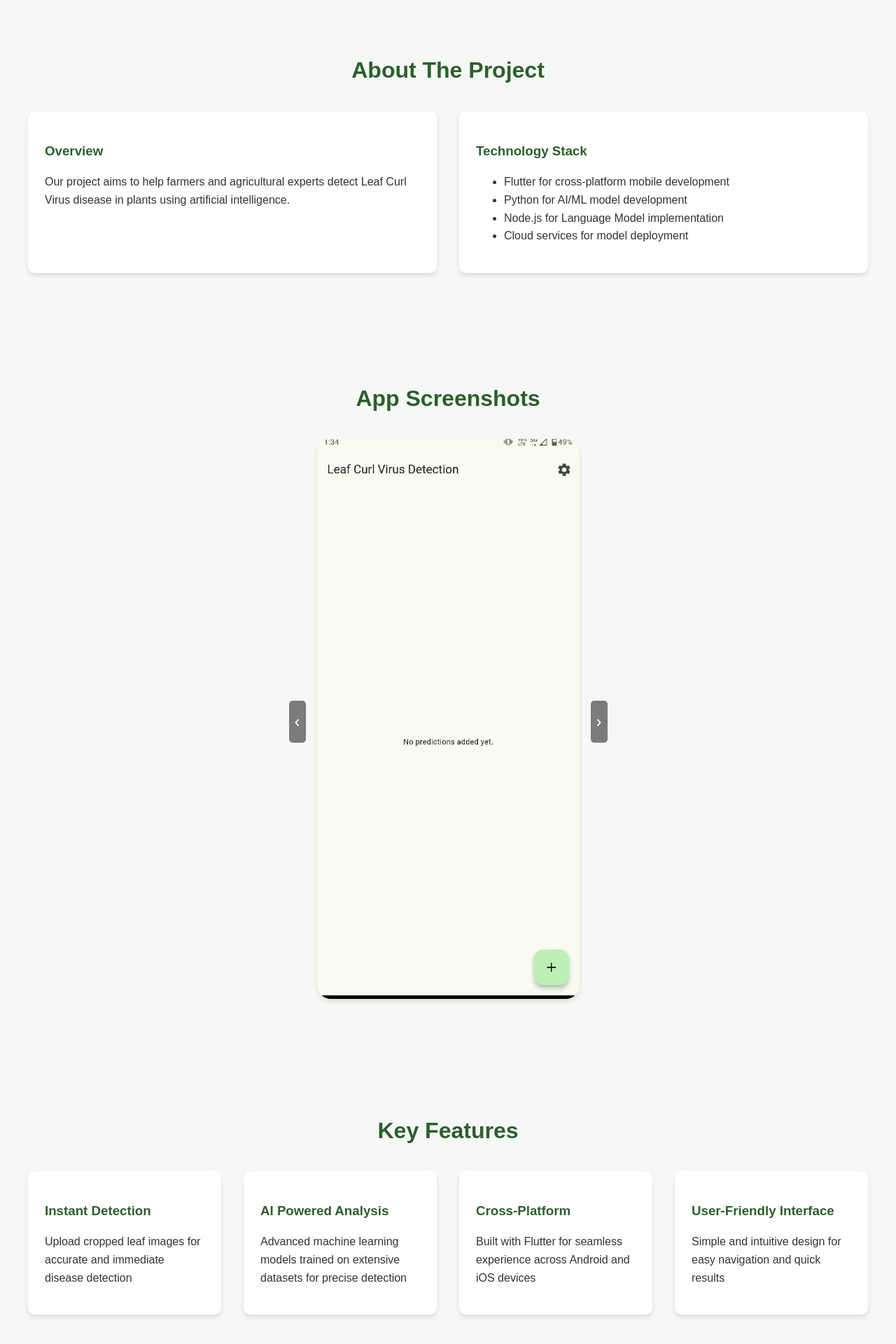
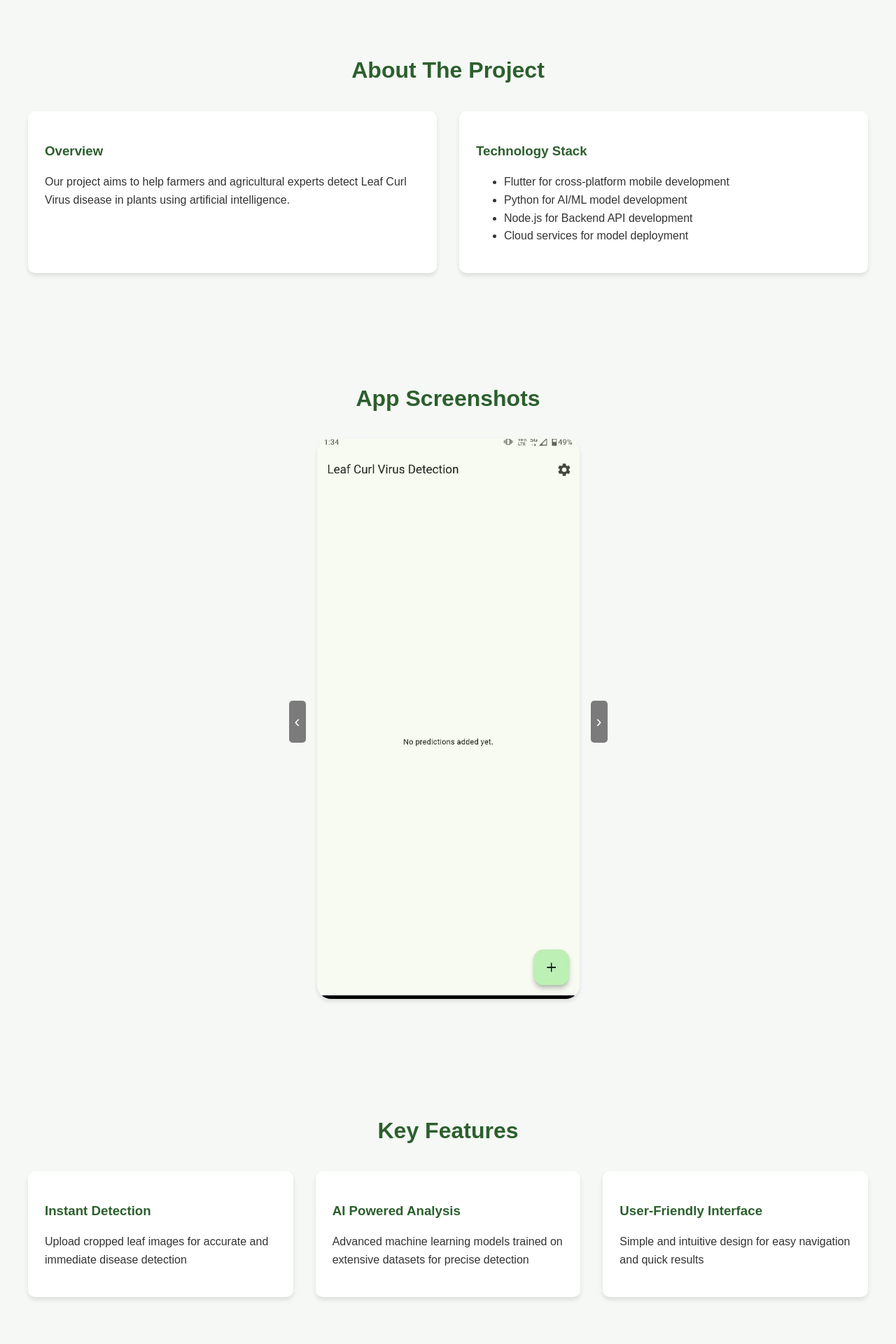
Before and after one commit to ShivaBollam07/LCVD-WebApp, a React (Create React App) app: page / in a window 1280 px wide. Shown: the part 556-2476 px from the top of the page at 70% size. Built offline with nearby package versions, Linux system fonts and the light colour scheme.

Commit message:
Update App.js

```diff
--- a/src/App.js
+++ b/src/App.js
@@ -73,7 +73,7 @@ function ProjectDetails() {
           <ul>
             <li>Flutter for cross-platform mobile development</li>
             <li>Python for AI/ML model development</li>
-            <li>Node.js for Language Model implementation</li>
+            <li>Node.js for Backend API development</li>
             <li>Cloud services for model deployment</li>
           </ul>
         </div>
@@ -119,7 +119,6 @@ function Features() {
   const features = [
     { title: 'Instant Detection', description: 'Upload cropped leaf images for accurate and immediate disease detection' },
     { title: 'AI Powered Analysis', description: 'Advanced machine learning models trained on extensive datasets for precise detection' },
-    { title: 'Cross-Platform', description: 'Built with Flutter for seamless experience across Android and iOS devices' },
     { title: 'User-Friendly Interface', description: 'Simple and intuitive design for easy navigation and quick results' }
   ];
 
```
